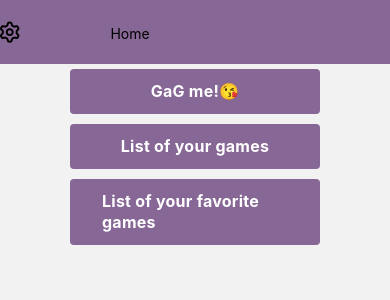
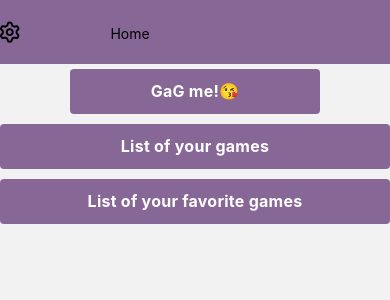
Before and after one commit to Zaai90/GaG-App, a React Native app: screen / in a window 390 px wide. Shown: the top 300 px of the page. Built offline with nearby package versions, Linux system fonts and the light colour scheme.

Commit message:
add basicStyle to GotoButton

```diff
--- a/src/Components/GetAGame.tsx
+++ b/src/Components/GetAGame.tsx
@@ -37,5 +37,6 @@ export default GetAGame;
 const styles = StyleSheet.create({
   cardContainer: {
     marginBottom: 5,
+    backgroundColor: "white",
   },
 });
--- a/src/Components/GotoButton.tsx
+++ b/src/Components/GotoButton.tsx
@@ -1,8 +1,7 @@
 import { NativeStackScreenProps } from "@react-navigation/native-stack";
 import React from "react";
-import { StyleProp, TextStyle, ViewStyle } from "react-native";
+import { Pressable, StyleProp, StyleSheet, Text, TextStyle, ViewStyle } from "react-native";
 import { OmitGotoParamList, RootStackParamList } from "../navigation/types";
-import BasicButton from "./BasicButton";
 
 type Props = {
   navigator: NativeStackScreenProps<RootStackParamList, keyof OmitGotoParamList>;
@@ -18,8 +17,35 @@ type ButtonStyle = {
 
 const GotoButton = ({ navigator, title, to, style }: Props) => {
   return (
-    <BasicButton title={title} style={style} onPress={() => navigator.navigation.navigate(to)} />
-  )
+    <Pressable
+      style={[basicStyle.button, style?.button]}
+      onPress={() => {
+        navigator.navigation.navigate(to);
+      }}
+    >
+      <Text style={[basicStyle.text, style?.text]}>{title}</Text>
+    </Pressable>
+  );
 };
 
 export default GotoButton;
+
+const basicStyle = StyleSheet.create({
+  button: {
+    marginVertical: 5,
+    paddingVertical: 12,
+    justifyContent: "center",
+    alignItems: "center",
+    paddingHorizontal: 32,
+    borderRadius: 4,
+    elevation: 3,
+    backgroundColor: "#876796",
+  },
+  text: {
+    fontSize: 16,
+    lineHeight: 21,
+    fontWeight: "bold",
+    letterSpacing: 0.25,
+    color: "white",
+  },
+});
```
